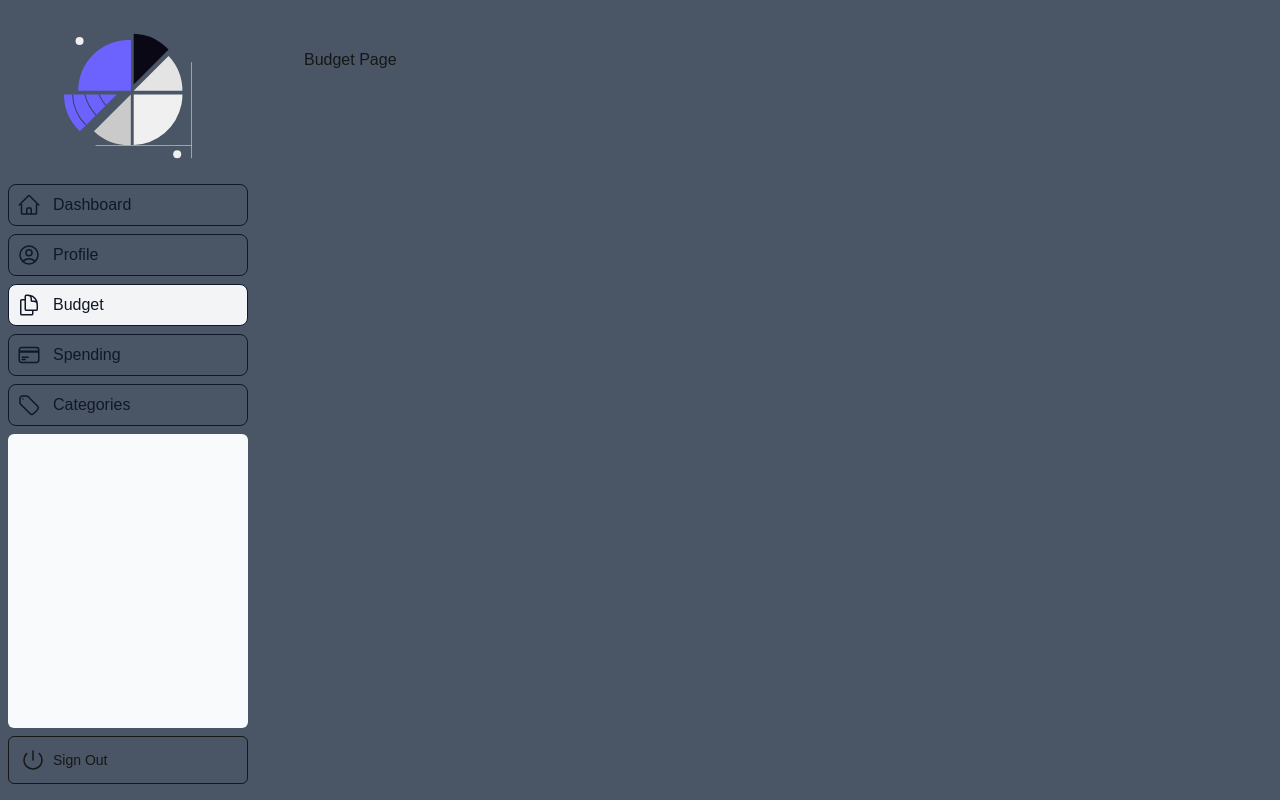
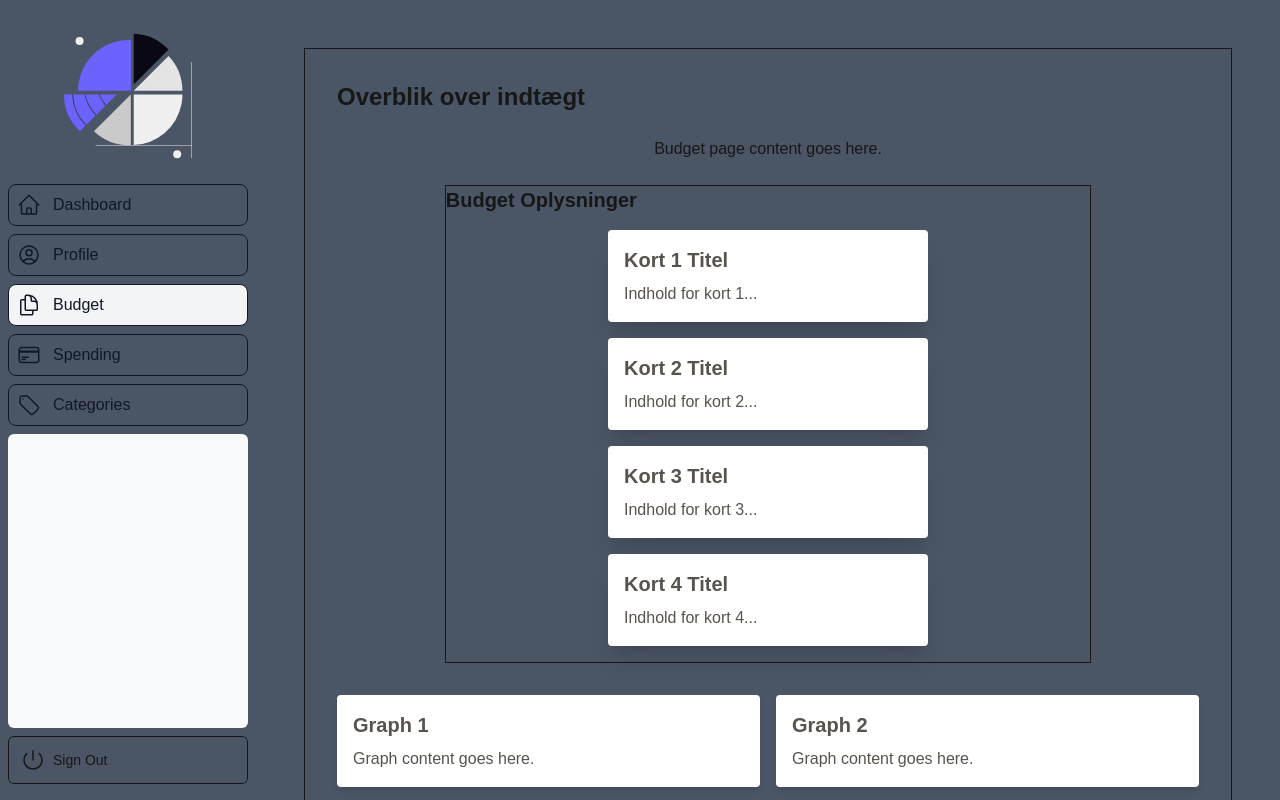
Before and after one commit to MarkusIngerslev/next-economic-frontend, a Next.js app: page /dashboard/budget in a window 1280 px wide. Built offline with nearby package versions, Linux system fonts and the light colour scheme; no server answers; sample sign-in values are in the browser's storage.

Commit message:
Updatet budget page with summary cards placement and placement for graphs

```diff
--- a/src/app/dashboard/budget/page.tsx
+++ b/src/app/dashboard/budget/page.tsx
@@ -1,9 +1,63 @@
 import { Metadata } from "next";
+import SummaryCard from "@/app/ui/dashboard/budget/summary-card";
 
 export const metadata: Metadata = {
   title: "Budget",
 };
 
 export default function Page() {
-  return <p>Budget Page</p>;
+  return (
+    <main className="container mx-auto p-8 border">
+      {/* Budget page content */}
+      <div>
+        <h1 className="text-2xl font-bold mb-6">Overblik over indtægt</h1>
+        <p className="mb-6 text-center">Budget page content goes here.</p>
+      </div>
+
+      {/* små oplysnings cards */}
+      {/* Hovedcontainer: 3/4 bredde, centreret */}
+      <div className="w-3/4 mx-auto mb-8 border-1">
+        <h2 className="text-xl font-bold mb-4 text-start">
+          Budget Oplysninger
+        </h2>
+
+        {/* Flex container til kort */}
+        <div className="flex flex-wrap justify-center mb-4 gap-4">
+          {/* SummaryCards placeres direkte i flex containeren */}
+          <SummaryCard
+            className="max-w-xs w-full" // Størrelse defineres her
+            title="Kort 1 Titel"
+            content="Indhold for kort 1..."
+          />
+          <SummaryCard
+            className="max-w-xs w-full"
+            title="Kort 2 Titel"
+            content="Indhold for kort 2..."
+          />
+          <SummaryCard
+            className="max-w-xs w-full"
+            title="Kort 3 Titel"
+            content="Indhold for kort 3..."
+          />
+          <SummaryCard
+            className="max-w-xs w-full"
+            title="Kort 4 Titel"
+            content="Indhold for kort 4..."
+          />
+        </div>
+      </div>
+
+      {/* Tabeller og grafer */}
+      <div className="grid grid-cols-2 gap-4 mb-6">
+        <div className="bg-white p-4 rounded shadow-md text-stone-600">
+          <h2 className="text-xl font-bold mb-2">Graph 1</h2>
+          <p>Graph content goes here.</p>
+        </div>
+        <div className="bg-white p-4 rounded shadow-md text-stone-600">
+          <h2 className="text-xl font-bold mb-2">Graph 2</h2>
+          <p>Graph content goes here.</p>
+        </div>
+      </div>
+    </main>
+  );
 }
```
